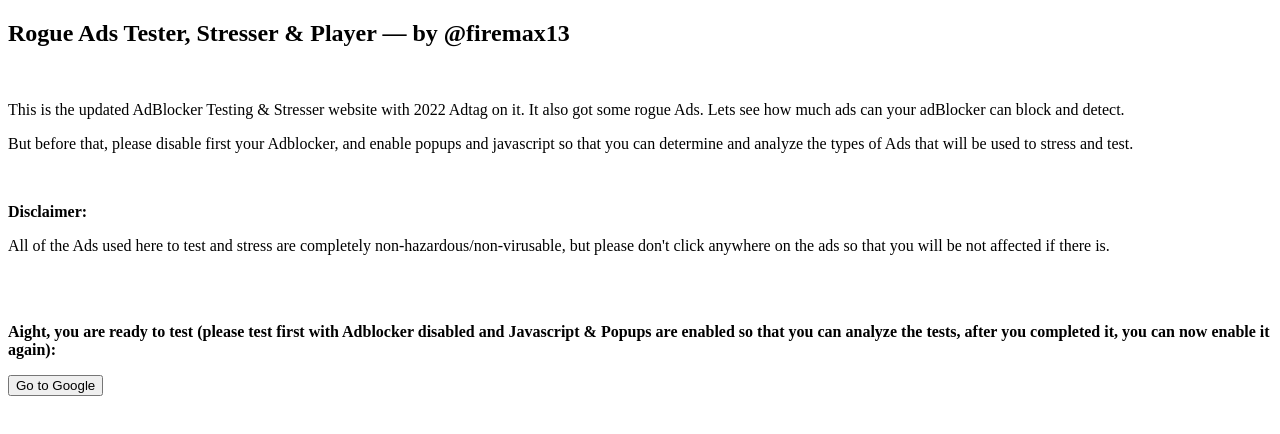
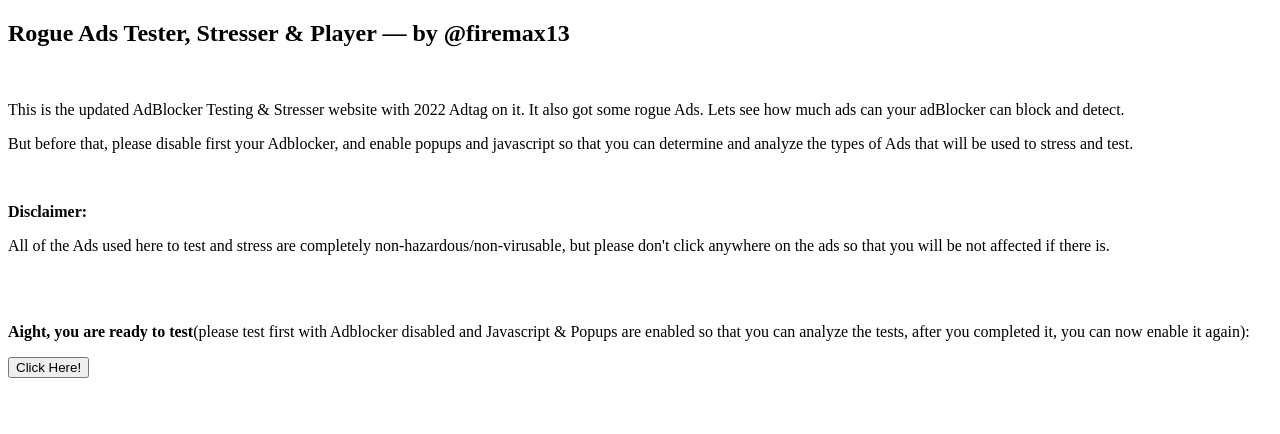
Before and after one commit to firemax13/rogue-player, a plain HTML site: page index.html in a window 1280 px wide. Drawn offline with Linux system fonts and the light colour scheme.

Commit message:
Update index.html

```diff
--- a/index.html
+++ b/index.html
@@ -87,9 +87,7 @@
           <p>All of the Ads used here to test and stress are completely non-hazardous/non-virusable, but please don't click anywhere on the ads so that you will be not affected if there is.</p>
           <br>
           <br>
-          <p><b>Aight, you are ready to test (please test first with Adblocker disabled and Javascript & Popups are enabled so that you can analyze the tests, after you completed it, you can now enable it again):</b></p>
-             <form action="https://google.com">
-                 <input type="submit" value="Go to Google" />
-             </form>
+          <p><b>Aight, you are ready to test</b>(please test first with Adblocker disabled and Javascript & Popups are enabled so that you can analyze the tests, after you completed it, you can now enable it again):</p>
+          <a href="google.com"><button>Click Here!</button></a>
 
 </body>
```
